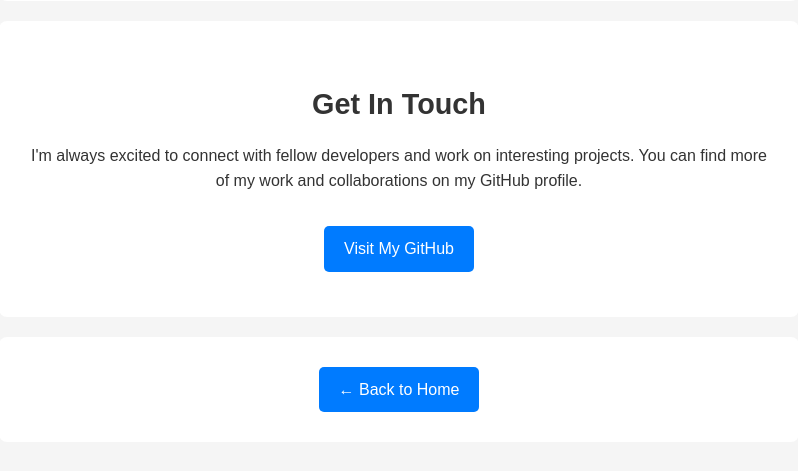
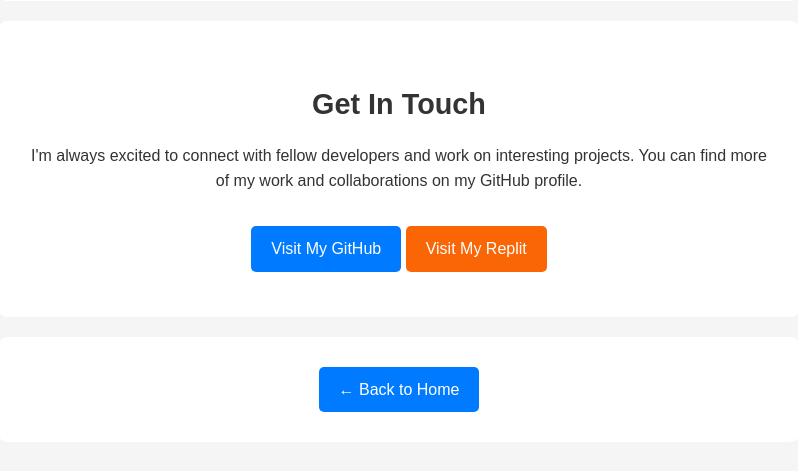
Before and after one commit to xangeyfun/website, a Flask app: page /about in a window 1280 px wide. Shown: the part 422-893 px from the top of the page, without its empty margins (241-1039 px from the left). Run offline with Flask 3, Linux system fonts and the light colour scheme.

Commit message:
Added replit link

```diff
--- a/static/style.css
+++ b/static/style.css
@@ -85,6 +85,19 @@
     background: #0056b3;
 }
 
+.btn-r {
+    display: inline-block;
+    padding: 10px 20px;
+    background: #fa6506;
+    color: white;
+    text-decoration: none;
+    border-radius: 5px;
+}
+
+.btn-r:hover {
+    background: #cc5205;
+}
+
 .content-section {
     background: white;
     padding: 30px;
--- a/templates/about.html
+++ b/templates/about.html
@@ -28,6 +28,7 @@
                 <p>I'm always excited to connect with fellow developers and work on interesting projects. You can find more of my work and collaborations on my GitHub profile.</p>
                 <p style="text-align: center; margin-top: 2rem;">
                     <a href="https://github.com/xangeyfun" target="_blank" class="btn">Visit My GitHub</a>
+                    <a href="https://replit.com/@kutkindje101" target="_blank" class="btn-r">Visit My Replit</a>
                 </p>
             </section>
 
```
Also changed, not shown: templates/index.html (indentation only). Lines whose indentation alone changed are shown as unchanged.
